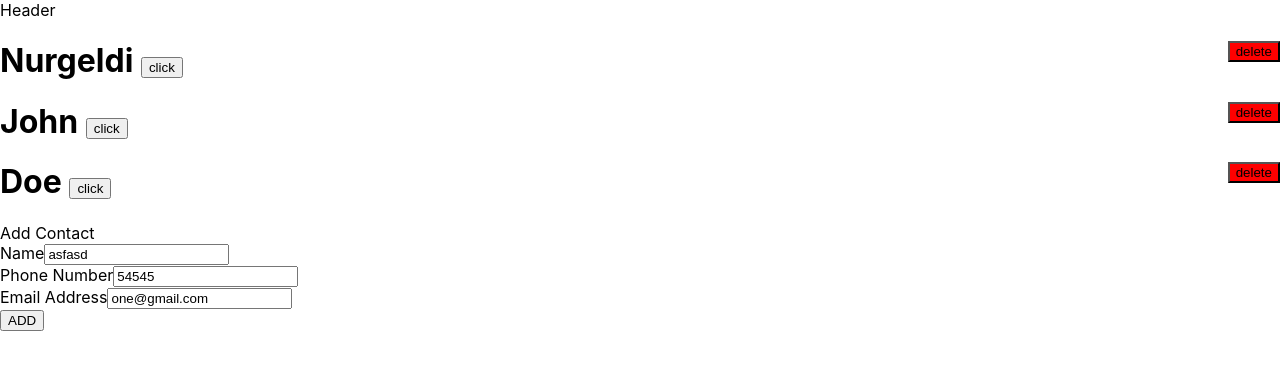
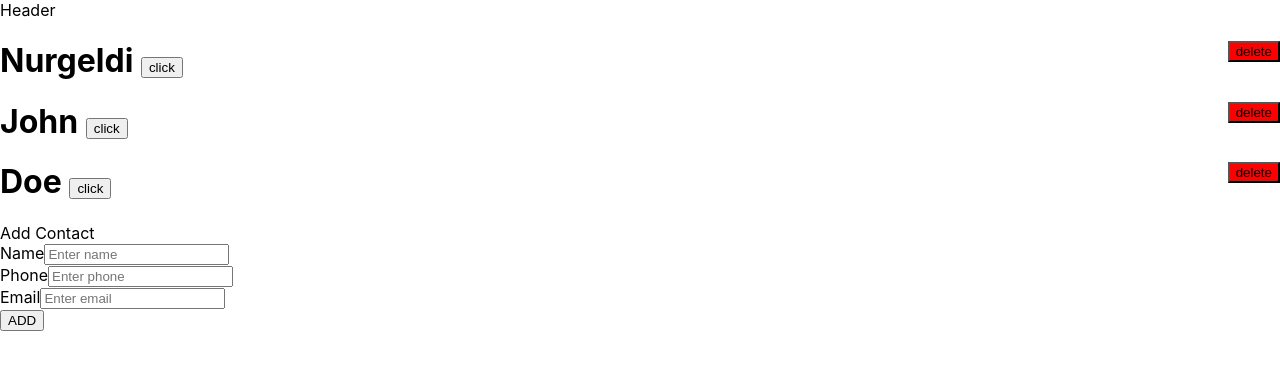
Before and after one commit to notimetohaste/emiton-taslama, a React (Create React App) app: page / in a window 1280 px wide. Shown: the top 370 px of the page. Built offline with nearby package versions, Linux system fonts and the light colour scheme.

Commit message:
kasdfaaaaaa

```diff
--- a/src/components/contacts/AddContact.js
+++ b/src/components/contacts/AddContact.js
@@ -1,12 +1,13 @@
 import React, { Component } from 'react';
 import { Consumer } from '../../context';
+import TextInputGroup from '../layout/TextInputGroup';
 import { v4 as uuidv4 } from 'uuid';
 
 export default class AddContact extends Component {
   state = {
-    name: 'asfasd',
-    phone: '54545',
-    email: 'one@gmail.com',
+    name: '',
+    phone: '',
+    email: '',
   };
 
   onChange = (e) => this.setState({ [e.target.name]: e.target.value });
@@ -15,7 +16,7 @@ export default class AddContact extends Component {
     e.preventDefault();
 
     const { name, phone, email } = this.state;
-
+    if (name !== ' ' && phone !== ' ' && email !== ' ') {
       const newContact = {
         id: uuidv4(),
         name,
@@ -23,6 +24,12 @@ export default class AddContact extends Component {
         email,
       };
       dispatch({ type: 'ADD_CONTACT', payload: newContact });
+      this.setState({
+        name: '',
+        phone: '',
+        email: '',
+      });
+    }
   };
 
   render() {
@@ -37,37 +44,27 @@ export default class AddContact extends Component {
               <div>Add Contact</div>
               <div>
                 <form onSubmit={this.onSubmit.bind(this, dispatch)}>
-                  <div>
-                    <label>Name</label>
-                    <input
-                      type="text"
+                  <TextInputGroup
+                    label="Name"
                     name="name"
                     value={name}
-                      placeholder="Enter the Name"
+                    placeholder="Enter name"
                     onChange={this.onChange}
                   />
-                  </div>
-                  <div>
-                    <label>Phone Number</label>
-                    <input
-                      type="text"
+                  <TextInputGroup
+                    label="Phone"
                     name="phone"
                     value={phone}
-                      placeholder="Enter the Phone"
+                    placeholder="Enter phone"
                     onChange={this.onChange}
                   />
-                  </div>
-                  <div>
-                    <label>Email Address</label>
-                    <input
-                      type="email"
+                  <TextInputGroup
+                    label="Email"
                     name="email"
                     value={email}
-                      placeholder="Enter the Email"
+                    placeholder="Enter email"
                     onChange={this.onChange}
                   />
-                  </div>
-                  {/* <input type="sumbit" value="Click" /> */}
                   <button type="sumbit">ADD</button>
                 </form>
               </div>
--- /dev/null
+++ b/src/components/layout/TextInputGroup.js
@@ -0,0 +1,22 @@
+import React from 'react';
+
+function TextInputGroup({ label, name, placeholder, type, value, onChange }) {
+  return (
+    <div>
+      <label>{label}</label>
+      <input
+        type={type}
+        name={name}
+        value={value}
+        placeholder={placeholder}
+        onChange={onChange}
+        required
+      />
+    </div>
+  );
+}
+
+TextInputGroup.defaultProps = {
+  type: 'text',
+};
+export default TextInputGroup;
```
Lines whose indentation alone changed are shown as unchanged.
